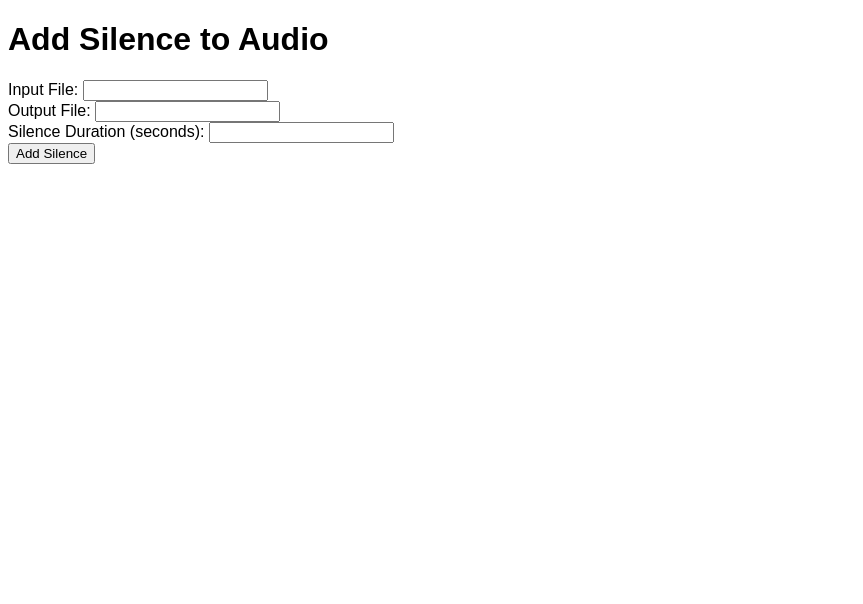
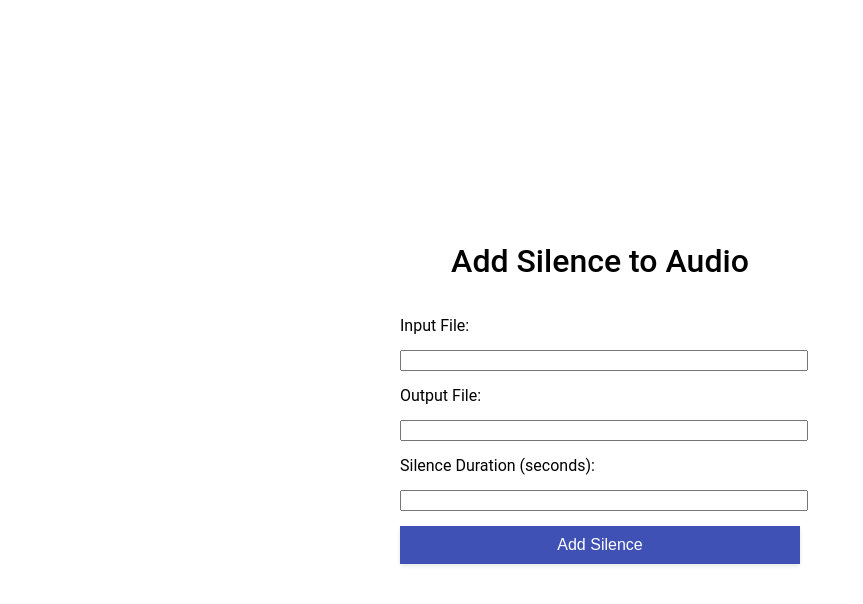
Before and after one commit to chrisluwtw/AddSilencetoAudio, an Electron app: page index.html in a window 1200 px wide. Shown: the whole page, without its empty margins (0-863 px from the left). Drawn offline with Linux system fonts and the light colour scheme; no server answers.

Commit message:
"added on screen message for electron"

```diff
--- a/index.html
+++ b/index.html
@@ -7,24 +7,64 @@
       content="default-src 'self'; script-src 'self'; style-src 'self' 'unsafe-inline';"
     />
     <title>Add Silence to Audio</title>
+
+    <!-- <link
+      rel="stylesheet"
+      href="https://fonts.googleapis.com/css?family=Roboto:300,400,500,700&display=swap"
+    /> -->
     <style>
       body {
-        font-family: Arial, sans-serif;
+        font-family: "Roboto", sans-serif;
+        display: flex;
+        justify-content: center;
+        align-items: center;
+        height: 100vh;
+        margin: 0;
+      }
+      .container {
+        display: flex;
+        flex-direction: column;
+        gap: 15px;
+        width: 100%;
+        max-width: 400px;
+      }
+      h1 {
+        text-align: center;
+        font-weight: 500;
+      }
+      #console-output {
+        font-size: 12px;
       }
     </style>
   </head>
   <body>
+    <div class="container">
       <h1>Add Silence to Audio</h1>
       <label for="inputPath">Input File:</label>
-    <input type="text" id="inputPath" />
-    <br />
+      <input type="text" id="inputPath" style="width: 100%" />
       <label for="outputPath">Output File:</label>
-    <input type="text" id="outputPath" />
-    <br />
+      <input type="text" id="outputPath" style="width: 100%" />
       <label for="silenceDuration">Silence Duration (seconds):</label>
-    <input type="number" id="silenceDuration" />
-    <br />
-    <button id="processButton">Add Silence</button>
+      <input type="number" id="silenceDuration" style="width: 100%" />
+      <button
+        id="processButton"
+        style="
+          background-color: #3f51b5;
+          color: white;
+          border: none;
+          padding: 10px;
+          cursor: pointer;
+          font-size: 16px;
+          width: 100%;
+          box-shadow: 0 2px 4px rgba(0, 0, 0, 0.1);
+        "
+      >
+        Add Silence
+      </button>
+      <div id="console-output"></div>
+    </div>
+    <!-- <div id="progress"></div> -->
+
     <script src="render.js"></script>
   </body>
 </html>
--- a/package.json
+++ b/package.json
@@ -40,6 +40,9 @@
     }
   },
   "dependencies": {
+    "@emotion/react": "^11.10.6",
+    "@emotion/styled": "^11.10.6",
+    "@mui/material": "^5.11.16",
     "ffmpeg-static": "^5.1.0",
     "fluent-ffmpeg": "^2.1.2"
   }
--- a/render.js
+++ b/render.js
@@ -3,9 +3,31 @@ const fs = require("fs");
 const ffmpegPath = require("ffmpeg-static");
 const ffmpeg = require("fluent-ffmpeg");
 ffmpeg.setFfmpegPath(ffmpegPath);
+const {ipcRenderer} = require('electron');
+
+
+function logToConsole(message) {
+      // Convert message to a UTF-8 encoded string
+      const utf8Message = Buffer.from(message).toString('utf8');
+
+      // Send message to the main process
+     ipcRenderer.send('console-log', utf8Message);
+
+
+
+    // Display message in the HTML element
+    const consoleOutput = document.getElementById('console-output');
+    const logLine = document.createElement('p');
+    logLine.textContent = message;
+    consoleOutput.appendChild(logLine);
+}
+
+// Use logToConsole instead of console.log
+logToConsole('填好需要处理的音频文件信息!');
 
 
 const addSilence = (input, output, silenceDuration) => {
+
   return new Promise((resolve, reject) => {
     ffmpeg()
       .input(input)
@@ -17,18 +39,27 @@ const addSilence = (input, output, silenceDuration) => {
       ])
       .on("start", () => {
         console.log("开始处理音频文件...");
+        logToConsole("开始处理音频文件...");
+
+
       })
       .on("progress", (progress) => {
         if (progress && progress.percent) {
           console.log(`处理进度: ${progress.percent.toFixed(2)}%`);
+          logToConsole(`处理进度: ${progress.percent.toFixed(2)}%`);
+
         }
       })
       .on("end", () => {
         console.log("处理完成");
+        logToConsole("处理完成...");
+
+
         resolve();
       })
       .on("error", (err) => {
         console.error("处理错误: ", err);
+        logToConsole("处理错误 "+err);
         reject(err);
       })
       .save(output);
```
Also changed, not shown: main.js (+36 -8 lines), 3 other files. Lines whose indentation alone changed are shown as unchanged.
